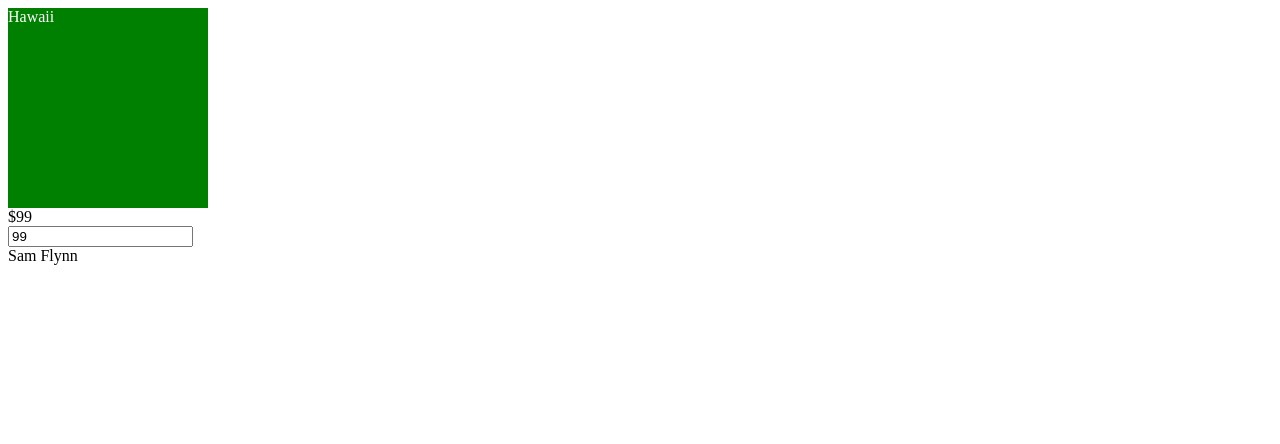
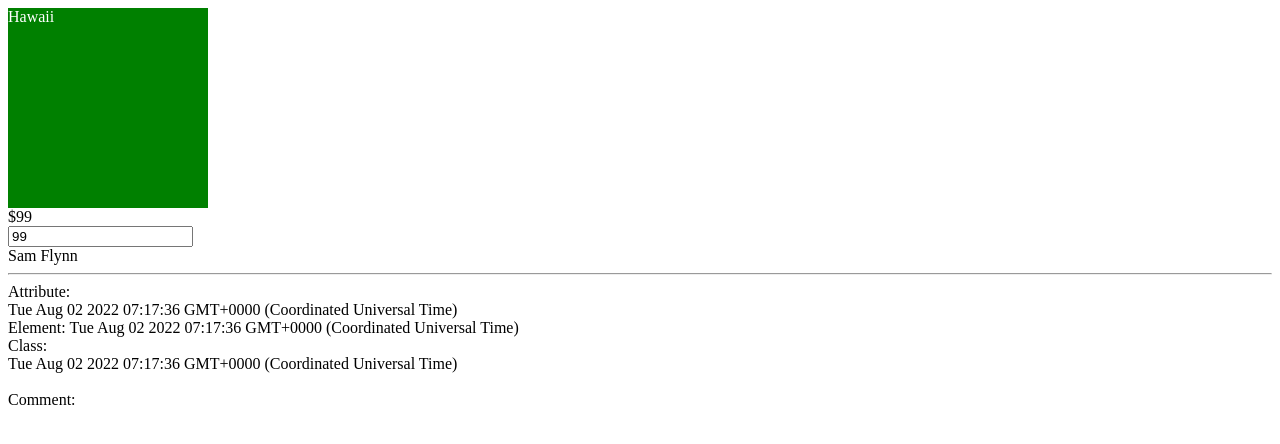
Before and after one commit to kurtatter/learnajs, a plain HTML site: page index.html in a window 1280 px wide. Drawn offline with nearby package versions, Linux system fonts and the light colour scheme.

Commit message:
lesson 9, restrict for directives

```diff
--- a/index.html
+++ b/index.html
@@ -12,6 +12,11 @@
                 <input type="text" ng-model="travelCtrl.price"><br>
                 {{ travelCtrl.UserFactory.name }}
             </div>
+            <hr>
+            Attribute: <div current-datetime></div>
+            Element: <current-datetime></current-datetime><br>
+            Class: <div class="current-datetime"></div><br>
+            Comment: <!-- directive: current-datetime -->
         </div>
         <script src="https://ajax.googleapis.com/ajax/libs/angularjs/1.3.5/angular.min.js" charset="utf-8"></script>
         <script src="main.js" charset="utf-8"></script>
--- a/main.js
+++ b/main.js
@@ -32,6 +32,16 @@ app.filter('moneyFilter', function () {
     };
 });
 
+app.directive('currentDatetime', function () {
+    return {
+        restrict: 'EACM',
+        link: function (scope, element, attrs) {
+            console.log(Date());
+            element.text(Date())
+        }
+    }
+});
+
 app.controller('travelCtrl', function (UserFactory) {
     this.price = 99;
     this.UserFactory = UserFactory;
```
